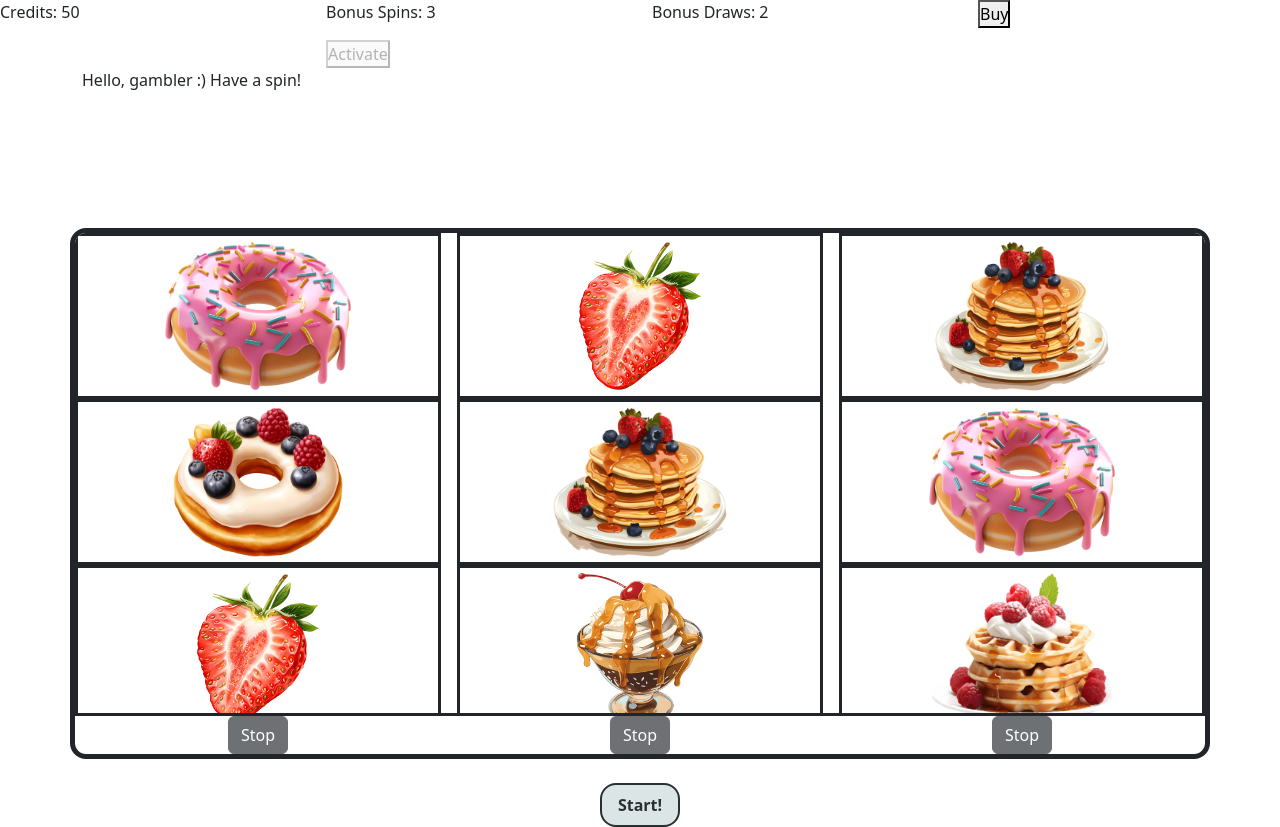
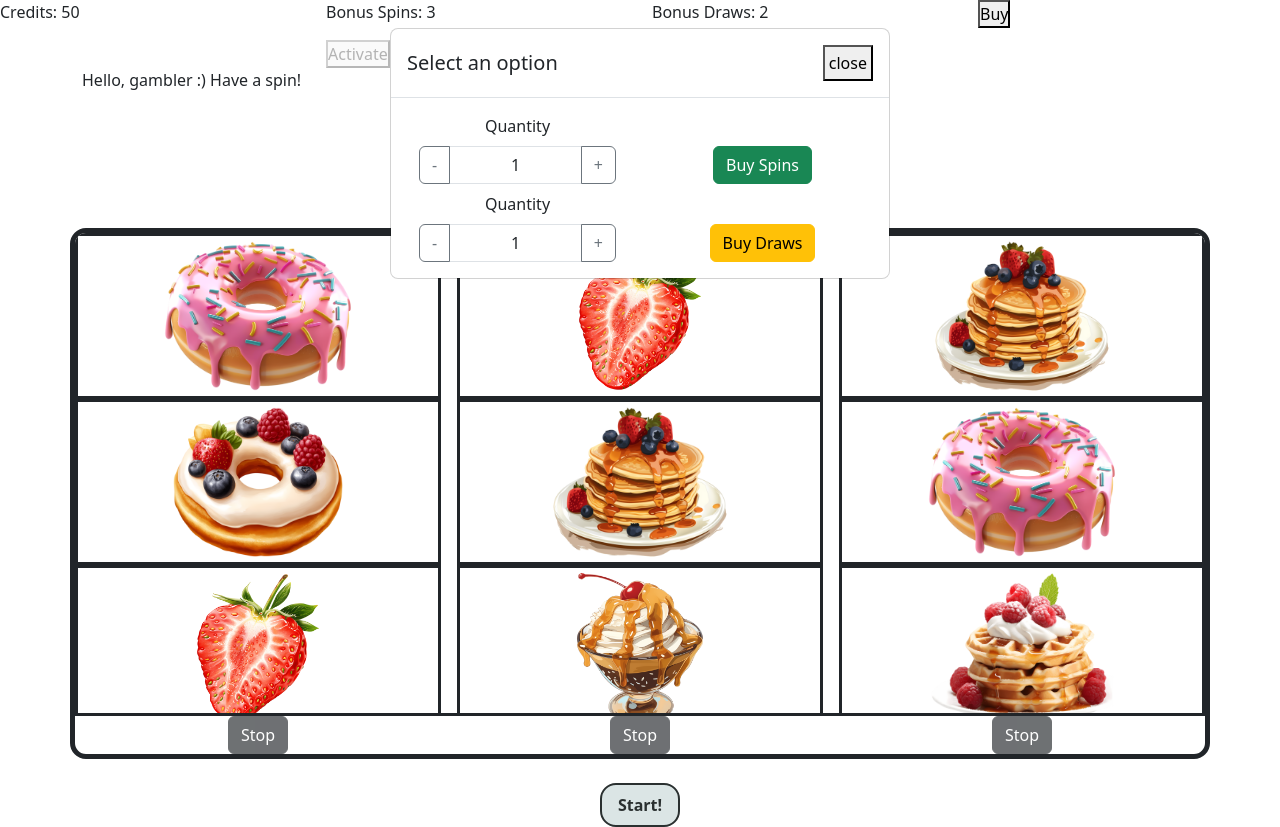
Before and after one commit to wp17368/SlotGame, a React (Vite) app: page / in a window 1280 px wide. Both pictures are taken after a click on the button "Buy". Built offline with nearby package versions, Linux system fonts and the light colour scheme.

Commit message:
set up shop modal

```diff
--- /dev/null
+++ b/src/QuantityPicker.tsx
@@ -0,0 +1,59 @@
+import React, { useState } from "react";
+import { useUser } from "./UserContext";
+function QuantityPicker() {
+  const [quantity, setQuantity] = useState(1);
+  const { user, updateUser } = useUser();
+  const increment = () => {
+    setQuantity(Math.min(quantity + 1, 100));
+  };
+
+  const decrement = () => {
+    setQuantity(Math.max(quantity - 1, 1));
+  };
+  const handleChange = (e: React.ChangeEvent<HTMLInputElement>) => {
+    const value = parseInt(e.target.value, 10);
+    if (!isNaN(value)) {
+      setQuantity(value);
+    }
+  };
+  return (
+    <div className="container ">
+      <div className="row">
+        <div className="col">
+          <label htmlFor="quantity" className="form-label">
+            Quantity
+          </label>
+          <div className="input-group">
+            <button
+              className="btn btn-outline-secondary"
+              type="button"
+              onClick={decrement}
+            >
+              -
+            </button>
+            <input
+              type="number"
+              className="form-control text-center"
+              id="quantity"
+              name="quantity"
+              min="1"
+              max={user.credits}
+              step="1"
+              value={quantity}
+              onChange={handleChange}
+            />
+            <button
+              className="btn btn-outline-secondary"
+              type="button"
+              onClick={increment}
+            >
+              +
+            </button>
+          </div>
+        </div>
+      </div>
+    </div>
+  );
+}
+
+export default QuantityPicker;
--- /dev/null
+++ b/src/ShopModal.tsx
@@ -0,0 +1,58 @@
+import React, { useState } from "react";
+import { useUser } from "./UserContext";
+import QuantityPicker from "./QuantityPicker";
+function ShopModal() {
+  const { user, updateUser } = useUser();
+  const { buttons, updateButtons } = useUser();
+  const { shop, updateShop } = useUser();
+  const [show, setShow] = useState(false);
+  function onClose() {
+    updateShop({ isShopModalOpen: false });
+  }
+  if (!shop.isShopModalOpen) return null;
+  return (
+    <div className="modal show d-block text-center" role="dialog">
+      <div className="modal-dialog" role="document">
+        <div className="modal-content">
+          <div className="modal-header justify-content-between ">
+            <h5 className="modal-title">Select an option</h5>
+            <button type="button" className="close p-1" onClick={onClose}>
+              close
+            </button>
+          </div>
+          <div className="modal-body text-center">
+            <div className="row mb-2">
+              <div className="col">
+                <QuantityPicker></QuantityPicker>
+              </div>
+
+              <div className="col align-content-end">
+                <button
+                  className="btn btn-success m-0"
+                  onClick={() => alert("Buying Spins...")}
+                >
+                  Buy Spins
+                </button>
+              </div>
+            </div>
+            <div className="row">
+              <div className="col">
+                <QuantityPicker></QuantityPicker>
+              </div>
+              <div className="col align-content-end">
+                <button
+                  className="btn btn-warning m-0"
+                  onClick={() => alert("Buying Draws...")}
+                >
+                  Buy Draws
+                </button>
+              </div>
+            </div>
+          </div>
+        </div>
+      </div>
+    </div>
+  );
+}
+
+export default ShopModal;
--- a/src/SlotMachine.css
+++ b/src/SlotMachine.css
@@ -1,6 +1,15 @@
 * {
   padding: 0;
   margin: 0;
+}
+input[type="number"]::-webkit-outer-spin-button,
+input[type="number"]::-webkit-inner-spin-button {
+  -webkit-appearance: none; /* Removes the buttons in WebKit browsers (Chrome, Safari) */
+  margin: 0; /* Removes the margin around the buttons */
+}
+
+input[type="number"] {
+  -moz-appearance: textfield; /* Hides buttons in Firefox */
 }
 .slot {
   height: 60vh;
--- a/src/SlotMachine.tsx
+++ b/src/SlotMachine.tsx
@@ -13,6 +13,7 @@ interface ReelAnimation {
 function SlotMachine() {
   const { user, updateUser } = useUser();
   const { buttons, updateButtons } = useUser();
+  const { shop, updateShop } = useUser();
   const [dialogueMessage, setDialogueMessage] = useState<string>(
     `Hello, gambler :) Have a spin!`
   );
@@ -151,10 +152,7 @@ function SlotMachine() {
 
   return (
     <>
-      <StatusBar
-        setIsStartButtonDisabled={setIsStartButtonDisabled}
-        isStartButtonDisabled={isStartButtonDisabled}
-      ></StatusBar>
+      <StatusBar></StatusBar>
       <div className="container">
         <div className="row">
           <div className="col">
--- a/src/StatusBar.tsx
+++ b/src/StatusBar.tsx
@@ -2,16 +2,11 @@ import React, { useState } from "react";
 import { useUser } from "./UserContext";
 import activateSpin from "./SlotMachine";
 import SlotMachine from "./SlotMachine";
-interface statusBarProps {
-  setIsStartButtonDisabled: React.Dispatch<React.SetStateAction<boolean>>;
-  isStartButtonDisabled: boolean;
-}
-function StatusBar({
-  setIsStartButtonDisabled,
-  isStartButtonDisabled,
-}: statusBarProps) {
+import ShopModal from "./ShopModal";
+function StatusBar() {
   const { user, updateUser } = useUser();
   const { buttons, updateButtons } = useUser();
+  const { shop, updateShop } = useUser();
   function activateSpin() {
     if (user.bonusSpins > 0) {
       updateUser({ bonusSpins: user.bonusSpins - 1 });
@@ -23,6 +18,9 @@ function StatusBar({
     } else {
       alert("You are out of bonus spins, I am sorry :(");
     }
+  }
+  function openShopModal() {
+    updateShop({ isShopModalOpen: true });
   }
   return (
     <div className="status-bar row">
@@ -47,7 +45,10 @@ function StatusBar({
         </div>
       ))}
       <div className="col">
-        <button disabled={buttons.buyButton}>Buy</button>
+        <button disabled={buttons.buyButton} onClick={openShopModal}>
+          Buy
+        </button>
+        <ShopModal></ShopModal>
       </div>
     </div>
   );
--- a/src/UserContext.tsx
+++ b/src/UserContext.tsx
@@ -11,11 +11,16 @@ interface Buttons {
   activateDraw: boolean;
   buyButton: boolean;
 }
+interface Shop {
+  isShopModalOpen: boolean;
+}
 interface UserContextType {
   user: User;
   updateUser: (updates: Partial<User>) => void;
   buttons: Buttons;
   updateButtons: (updates: Partial<Buttons>) => void;
+  shop: Shop;
+  updateShop: (updates: Partial<Shop>) => void;
 }
 const defaultUser: User = {
   name: "Guest",
@@ -29,12 +34,14 @@ const defaultButtons: Buttons = {
   activateDraw: true,
   buyButton: false,
 };
+const defaultShop: Shop = { isShopModalOpen: false };
 const UserContext = createContext<UserContextType | undefined>(undefined);
 export const UserProvider: React.FC<{ children: React.ReactNode }> = ({
   children,
 }) => {
   const [user, setUser] = useState(defaultUser);
   const [buttons, setButtons] = useState(defaultButtons);
+  const [shop, setShop] = useState(defaultShop);
 
   const updateUser = (updates: Partial<User>) => {
     setUser((prev) => ({ ...prev, ...updates }));
@@ -42,9 +49,13 @@ export const UserProvider: React.FC<{ children: React.ReactNode }> = ({
   const updateButtons = (updates: Partial<Buttons>) => {
     setButtons((prev) => ({ ...prev, ...updates }));
   };
-
+  const updateShop = (updates: Partial<Shop>) => {
+    setShop((prev) => ({ ...prev, ...updates }));
+  };
   return (
-    <UserContext.Provider value={{ user, updateUser, buttons, updateButtons }}>
+    <UserContext.Provider
+      value={{ user, updateUser, buttons, updateButtons, shop, updateShop }}
+    >
       {children}
     </UserContext.Provider>
   );
```
